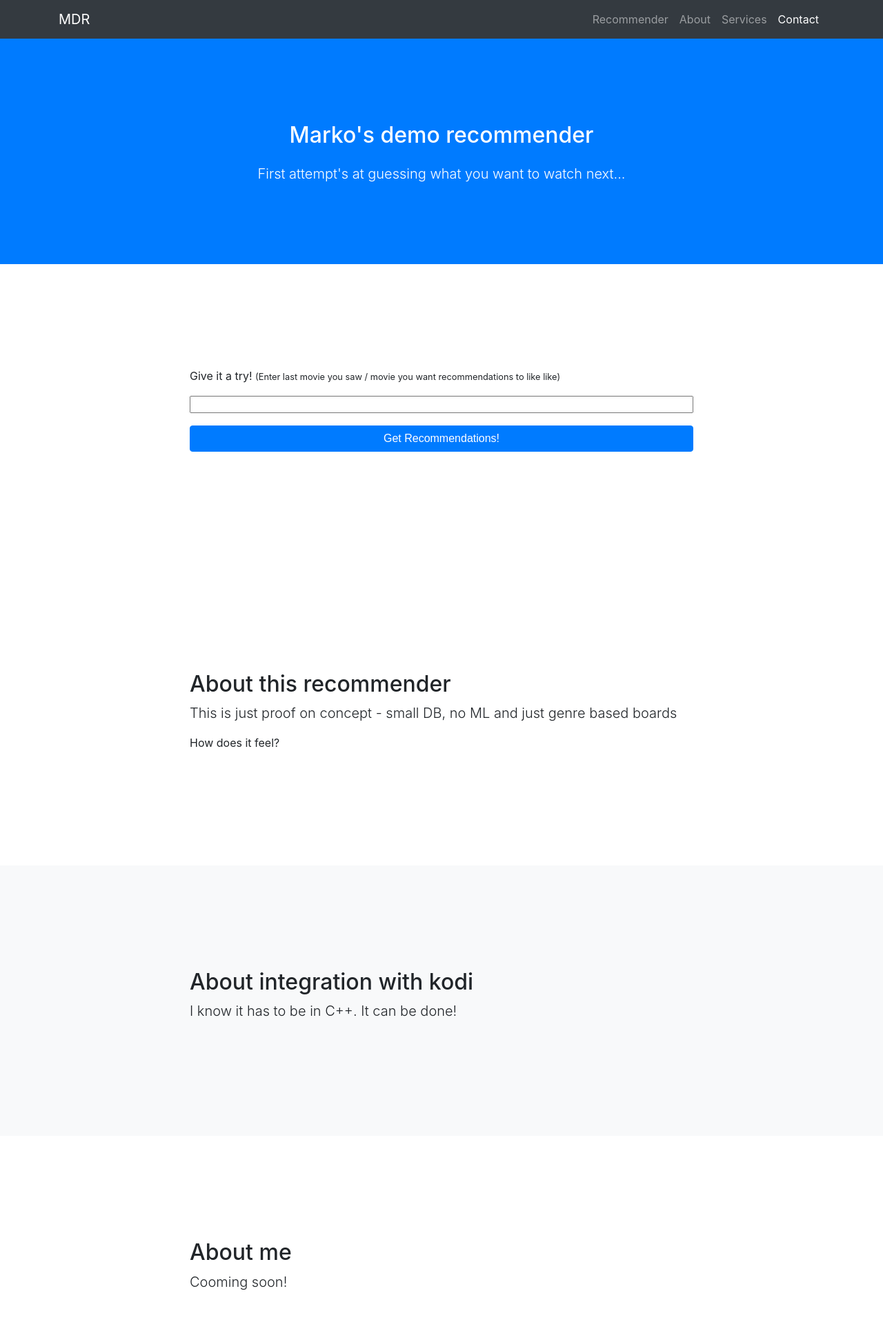
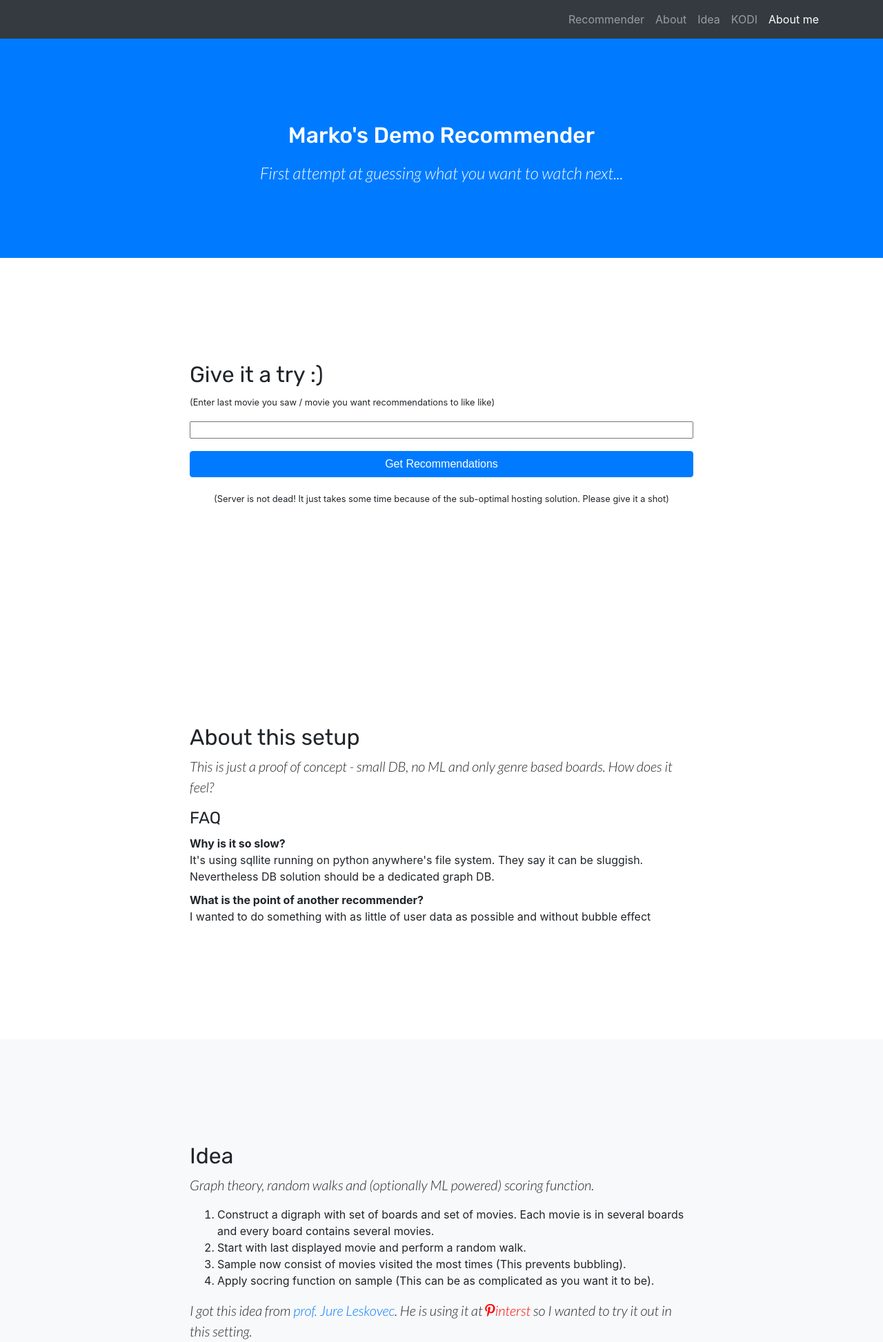
Before and after one commit to marexv/kodiRecommenderDemo, a Django app: page / in a window 1280 px wide. Shown: the top 1946 px of the page at 69% size. Run offline with Django 3.2, Linux system fonts and the light colour scheme; some libraries are stand-ins or nearby versions.

Commit message:
front page content, look and feel

```diff
--- a/html5bp/static/html5bp/css/main.css
+++ b/html5bp/static/html5bp/css/main.css
@@ -120,6 +120,30 @@ header {
     width:100%;
 }
 
+.question {
+    font-weight: bold;
+    margin-top: 10px;
+}
+
+h1 {
+    font-family: 'Rubik', sans-serif;
+}
+
+h2, h4 {
+    font-family: 'Rubik', sans-serif;
+    font-weight: 400;
+}
+
+p.lead {
+    font-family: 'Lato', sans-serif;
+}
+
+header h4 {
+    font-family: 'Lato', sans-serif;
+}
+#back-to-top {
+    display: none;
+}
 
 /* ==========================================================================
    Helper classes
--- a/html5bp/static/html5bp/js/main.js
+++ b/html5bp/static/html5bp/js/main.js
@@ -23,7 +23,7 @@
     // Activate scrollspy to add active class to navbar items on scroll
     $('body').scrollspy({
       target: '#mainNav',
-      offset: 54
+      offset: 55
     });
 
   })(jQuery); // End of use strict
--- a/main/templates/main/index.html
+++ b/main/templates/main/index.html
@@ -5,48 +5,17 @@ recommender demo
 {% endblock %}
 
 {% block head %}
+<link href="https://maxcdn.bootstrapcdn.com/font-awesome/4.7.0/css/font-awesome.min.css" rel="stylesheet" integrity="sha384-wvfXpqpZZVQGK6TAh5PVlGOfQNHSoD2xbE+QkPxCAFlNEevoEH3Sl0sibVcOQVnN" crossorigin="anonymous">
+<link href="https://fonts.googleapis.com/css?family=Lato:300i|Rubik:400,500" rel="stylesheet">
 {% endblock %}
 
 {% block content %}
-<!--
-<form action="/" method="post">
-    {% csrf_token %}
-    <ul class="list-unstyled">
-        <li>
-            <p>
-                Search
-                <small>
-                    (start typing parts of username, first name or last name)
-                </small>
-            </p>
-        </li>
-        <li style="margin-bottom:18px;">
-            {{ form.title }}
-        </li>
-        <li style="margin-bottom:18px;">
-            <input class="btn btn-default btn-block" type="submit" value="Get the Data" />
-        </li>
-    </ul>
-</form>
-
-<h2>{{ status }}</h2>
-
-{% if recommendations %}
-<ul>
-    {% for movie in recommendations %}
-    <li>
-        {{ movie }}
-    </li>
-    {% endfor %}
-</ul>
-{% endif %}
--->
 
 <!-- Navigation -->
 <a name="page-top"></a>
 <nav class="navbar navbar-expand-lg navbar-dark bg-dark fixed-top" id="mainNav">
     <div class="container">
-        <a class="navbar-brand js-scroll-trigger" href="#page-top">MDR</a>
+        <a class="navbar-brand js-scroll-trigger" href="#page-top"><i id="back-to-top" class="fa fa-chevron-circle-up"></i></a>
         <button class="navbar-toggler" type="button" data-toggle="collapse" data-target="#navbarResponsive" aria-controls="navbarResponsive"
             aria-expanded="false" aria-label="Toggle navigation">
             <span class="navbar-toggler-icon"></span>
@@ -60,10 +29,13 @@ recommender demo
                     <a class="nav-link js-scroll-trigger" href="#about">About</a>
                 </li>
                 <li class="nav-item">
-                    <a class="nav-link js-scroll-trigger" href="#services">Services</a>
+                    <a class="nav-link js-scroll-trigger" href="#idea">Idea</a>
                 </li>
                 <li class="nav-item">
-                    <a class="nav-link js-scroll-trigger" href="#contact">Contact</a>
+                    <a class="nav-link js-scroll-trigger" href="#kodi">KODI</a>
+                </li>
+                <li class="nav-item">
+                    <a class="nav-link js-scroll-trigger" href="#aboutme">About me</a>
                 </li>
             </ul>
         </div>
@@ -72,8 +44,8 @@ recommender demo
 
 <header class="bg-primary text-white">
     <div class="container text-center">
-        <h1>Marko's demo recommender</h1>
-        <p class="lead">First attempt's at guessing what you want to watch next...</p>
+        <h1>Marko's Demo Recommender</h1>
+        <h4>First attempt at guessing what you want to watch next...</h4>
     </div>
 </header>
 
@@ -85,8 +57,10 @@ recommender demo
                     {% csrf_token %}
                     <ul class="list-unstyled">
                         <li>
+                            <h2>
+                                Give it a try :)
+                            </h2>
                             <p>
-                                Give it a try!
                                 <small>
                                     (Enter last movie you saw / movie you want recommendations to like like)
                                 </small>
@@ -96,7 +70,14 @@ recommender demo
                             {{ form.title }}
                         </li>
                         <li style="margin-bottom:18px;">
-                            <input class="btn btn-primary btn-block" type="submit" value="Get Recommendations!" />
+                            <input class="btn btn-primary btn-block" type="submit" value="Get Recommendations" />
+                        </li>
+                        <li>
+                            <p class="text-center">
+                                <small>
+                                    (Server is not dead! It just takes some time because of the sub-optimal hosting solution. Please give it a shot)
+                                </small>
+                            </p>
                         </li>
                     </ul>
                 </form>
@@ -105,13 +86,13 @@ recommender demo
                 {% if status %}
                 <h2>{{ status }}</h2>
                 {% endif %} {% if recommendations %}
-                <ul>
+                <ol>
                     {% for movie in recommendations %}
                     <li>
                         {{ movie }}
                     </li>
                     {% endfor %}
-                </ul>
+                </ol>
                 {% endif %}
             </div>
         </div>
@@ -122,39 +103,74 @@ recommender demo
     <div class="container">
         <div class="row">
             <div class="col-lg-8 mx-auto">
-                <h2>About this recommender</h2>
-                <p class="lead">This is just proof on concept - small DB, no ML and just genre based boards</p>
-                <p>How does it feel?</p>
-                <!--
-                <ul>
-                    <li></li>
-                    <li>Responsive behavior when clicking nav links perfect for a one page website</li>
-                    <li>Bootstrap's scrollspy feature which highlights which section of the page you're on in the navbar</li>
-                    <li>Minimal custom CSS so you are free to explore your own unique design options</li>
+                <h2>About this setup</h2>
+                <p class="lead">This is just a proof of concept - small DB, no ML and only genre based boards. How does it feel?</p>
+                <h4>FAQ</h4>
+                <ul class="list-unstyled">
+                    <li class="question">Why is it so slow?</li>
+                    <li>It's using sqllite running on python anywhere's file system. They say it can be sluggish. Nevertheless DB solution should be a dedicated graph DB.</li>
+                    <li class="question">What is the point of another recommender?</li>
+                    <li>I wanted to do something with as little of user data as possible and without bubble effect</li>
                 </ul>
-                -->
             </div>
         </div>
     </div>
 </section>
 
-<section id="services" class="bg-light">
+<section id="idea" class="bg-light">
     <div class="container">
         <div class="row">
             <div class="col-lg-8 mx-auto">
-                <h2>About integration with kodi</h2>
-                <p class="lead">I know it has to be in C++. It can be done!</p>
+                <h2>Idea</h2>
+                <p class="lead">Graph theory, random walks and (optionally ML powered) scoring function.</p>
+                <ol>
+                    <li>Construct a digraph with set of boards and set of movies. Each movie is in several boards and every board contains several movies.</li>
+                    <li>Start with last displayed movie and perform a random walk.</li>
+                    <li>Sample now consist of movies visited the most times (This prevents bubbling).</li>
+                    <li>Apply socring function on sample (This can be as complicated as you want it to be).</li>
+                </ol>
+                <p class="lead">I got this idea from <a href="https://cs.stanford.edu/people/jure/">prof. Jure Leskovec</a>. He is using it at <span style="color:red"><i class="fa fa-pinterest-p"></i>interst</span>  so I wanted to try it out in this setting.</p>
             </div>
         </div>
     </div>
 </section>
 
-<section id="contact">
+<section id="kodi" class="bg-light">
+    <div class="container">
+        <div class="row">
+            <div class="col-lg-8 mx-auto">
+                <h2>About integration with kodi</h2>
+                <h4>I know it has to be done in C++!</h4>
+                <ol>
+                    <li>Go through users library and movie metadata</li>
+                    <li>Construct boards via natural occuring relations ... genre, actor, director ... (This should be fairly extensive set of rules)</li>
+                    <li>Apply algorithm.</li>
+                </ol>
+                <h4>Challenges:</h4>
+                <ul>
+                    <li>Optimal DB implementation</li>
+                    <li>Derive optimal set of rules</li>
+                    <li>Batch move delivery (recommendation pagination)</li>
+                </ul>
+            </div>
+        </div>
+    </div>
+</section>
+
+<section id="aboutme">
     <div class="container">
         <div class="row">
             <div class="col-lg-8 mx-auto">
                 <h2>About me</h2>
-                <p class="lead">Cooming soon!</p>
+                <p class="lead">Soon to be mathematics MSc, 2 years of develoment experience, water polo player.</p>
+                <p>
+                    <i class="fa fa-linkedin"></i>
+                    <a href=" https://www.linkedin.com/in/marko-prca%C4%87-83472568/">LinkedIN</a>
+                </p>
+                <p>
+                    <i class="fa fa-github"></i>
+                    <a href=" https://github.com/marexv/kodiRecommenderDemo">Github (this project)</a>
+                </p>
             </div>
         </div>
     </div>
@@ -167,7 +183,9 @@ recommender demo
     </div>
     <!-- /.container -->
 </footer>
-{% endblock %} {% block post_main_script %}
+{% endblock %}
+
+{% block post_main_script %}
 <script type="text/javascript">
     $(document).ready(function () {
         $(function () {
@@ -183,5 +201,14 @@ recommender demo
         location.hash = "#" + "{{ anchor }}";
     };
 
+    window.onscroll = function() {scrollFunction()};
+
+    function scrollFunction() {
+        if (document.body.scrollTop > 20 || document.documentElement.scrollTop > 20) {
+            document.getElementById("back-to-top").style.display = "block";
+        } else {
+            document.getElementById("back-to-top").style.display = "none";
+        }
+    }
 </script>
 {% endblock %}
```
Also changed, not shown: main/views.py (+0 -41 lines).
